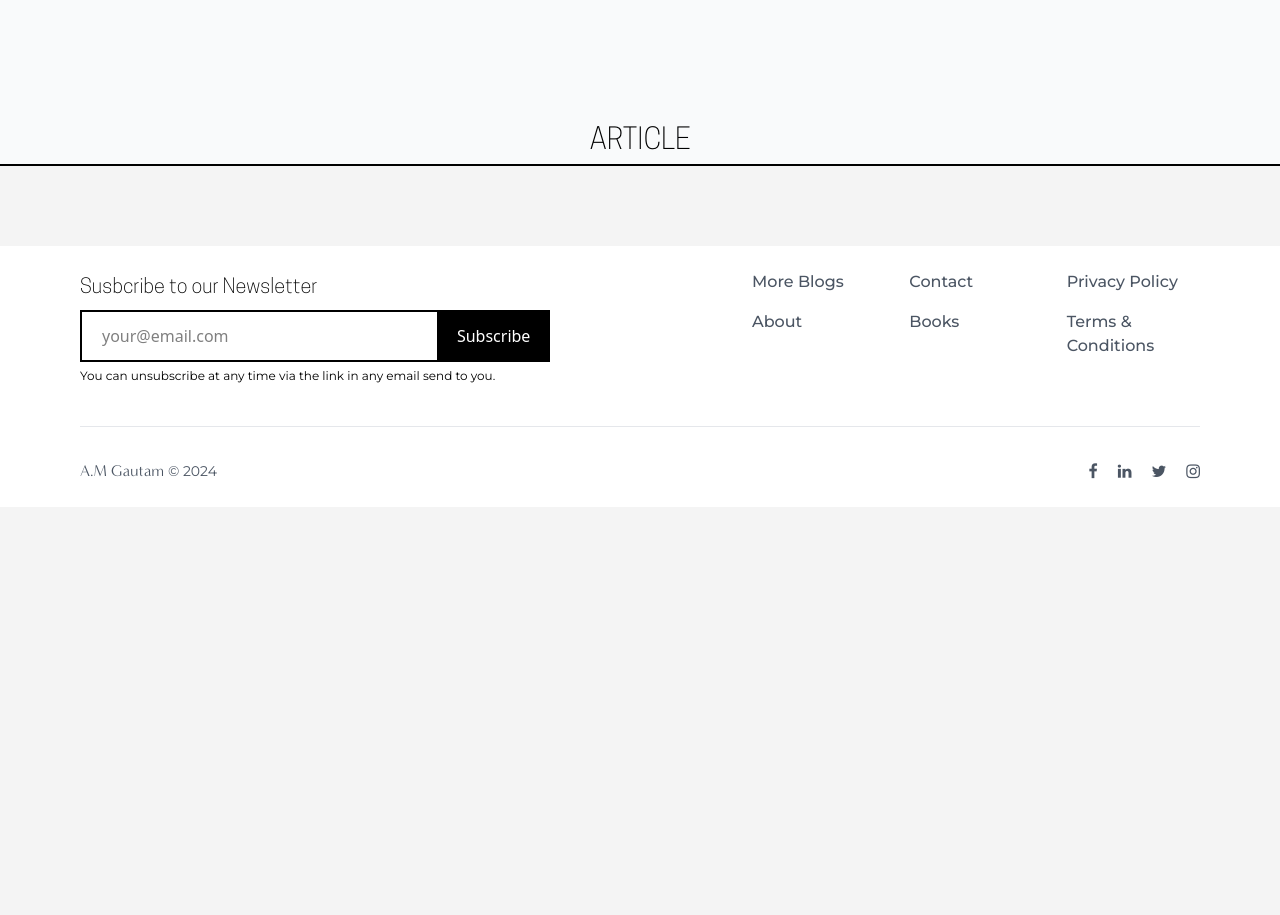
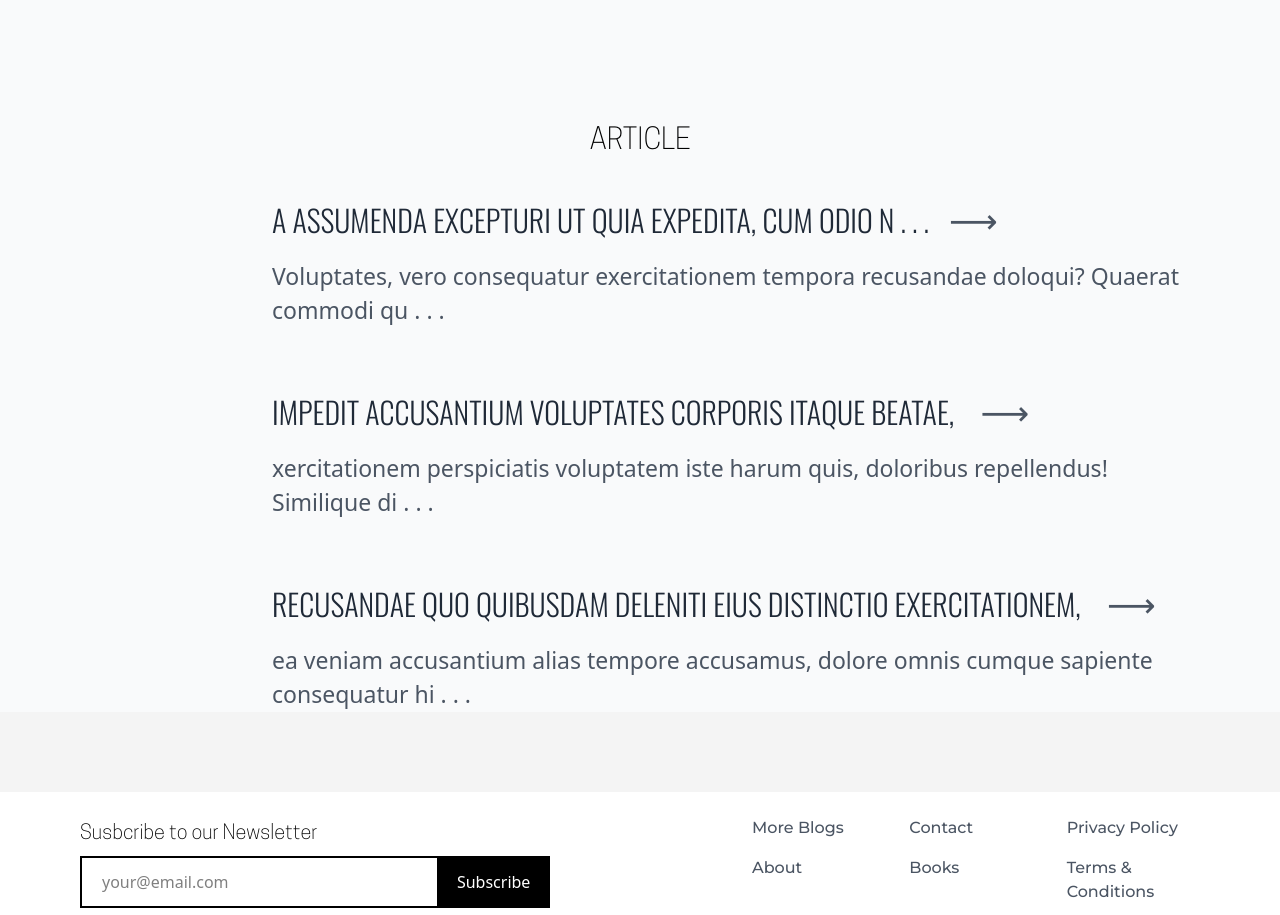
Before and after one commit to 108aryanmaurya/A_WritersPortfolio, a React (Vite) app: page /Work in a window 1280 px wide. Shown: the part 2900-3815 px from the top of the page. Before the commit the page ends 3407 px from the top, so only its background shows below. Built offline with nearby package versions, Linux system fonts and the light colour scheme; a web font is replaced by a local one.

Commit message:
progress in work page and single book page

```diff
--- a/src/components/constants/index.js
+++ b/src/components/constants/index.js
@@ -63,3 +63,23 @@ export const covers = [
       "Impedit accusantium voluptates corporis itaque beatae, repellendus enim harum laboriosam excepturi quaerat non est! Voluptates, vero consequatur exercitationem tempora recusandae doloqui? Quaerat commodi quae beatae sequi rem minus, recusandae maxime?",
   },
 ];
+
+
+
+export const articles = [
+  {
+    title: "A assumenda excepturi ut quia expedita, cum odio nemo vitae Possimus ea veniam ",
+    description: "Voluptates, vero consequatur exercitationem tempora recusandae doloqui? Quaerat commodi quae beatae sequi rem minus, recusandae maxime?"
+
+  },
+  {
+    title: "Impedit accusantium voluptates corporis itaque beatae, ",
+    description: "xercitationem perspiciatis voluptatem iste harum quis, doloribus repellendus! Similique dicta temporibus trum! Laborum aperiam quas praesentium quo consequuntu"
+
+  },
+  {
+    title: "recusandae quo quibusdam deleniti eius distinctio exercitationem, ",
+    description: "ea veniam accusantium alias tempore accusamus, dolore omnis cumque sapiente consequatur hic ipsum excepturi, ipusto? Iure libero eos recusandae quo."
+
+  },
+]
--- a/src/pages/Work.jsx
+++ b/src/pages/Work.jsx
@@ -45,19 +45,19 @@ export default function Work() {
       <div className="top-5 max-md:justify-center  pr-2 sticky max-md:bg-white  max-md:top-0   max-md:pr-1 gap-1 items-center max-md:text-[13px]  justify-end flex max-md:items-center  max-md:gap-3 max-md:py-[2px] ">
         <div
           className=" max-md:border-none  max-sm:p-1   max-md:m-1   w-auto
-          max-md:text-[11px]   max-w-[200px] flex justify-center items-center flex-row text-black   border-2 max-md:p-1 p-2 gap-2  border-black"
+          max-md:text-[13px]   max-w-[200px] flex justify-center items-center flex-row text-black   border-2 max-md:p-1 p-2 gap-2  border-black"
           onClick={scrollToBooks}
         >
           <span>BOOKS</span>
         </div>
         <div
-          className="  max-md:border-none  max-sm:p-1    max-md:m-1   w-auto max-w-[200px] max-md:text-[11px] flex justify-center items-center flex-row text-black   border-2 p-2 gap-2    border-black"
+          className="  max-md:border-none  max-sm:p-1    max-md:m-1   w-auto max-w-[200px] max-md:text-[13px] flex justify-center items-center flex-row text-black   border-2 p-2 gap-2    border-black"
           onClick={scrollToArticle}
         >
           <span>ARTICLES</span>
         </div>
         <div
-          className=" max-md:border-none  max-sm:p-1  max-md:m-1   w-auto max-w-[200px] flex justify-center items-center flex-row text-black   border-2 p-2 gap-2 max-md:text-[11px]   border-black"
+          className=" max-md:border-none  max-sm:p-1  max-md:m-1   w-auto max-w-[200px] flex justify-center items-center flex-row text-black   border-2 p-2 gap-2 max-md:text-[13px]   border-black"
           onClick={scrollToNews}
         >
           <span>NEWS & MEDIA</span>
--- a/src/section/Work/Articles.jsx
+++ b/src/section/Work/Articles.jsx
@@ -1,12 +1,32 @@
 import React from "react";
+import { ArrowRightBlack } from "../../assets/icons";
+import { articles } from "../../components/constants";
 
 const Article = () => {
   return (
     <section>
-      <div className="border-b-2  border-black text-center text-[29px] my-7 font-[100] font-CooperHevitt">
+      <div className=" text-center text-[29px] my-7 max-md:my-2 font-[100] font-CooperHevitt">
         ARTICLE
       </div>
-      <div></div>
+      <div className="px-24 flex flex-col max-md:px-6 justify-center mt-7 max-md:mt-6 max-md:ml-0   ml-44  max-md:gap-9 gap-14">
+        {articles.map((art) => (
+          <div key={2} className=" flex max-md:gap-0 flex-col gap-4">
+            <span className="text-[30px]   max-md:text-[20px]  uppercase text-gray-800 font-Oswald max-md:leading-4 max-md:mb-2">
+              {art.title.length > 70
+                ? art.title.substring(0, 50) + " . . ."
+                : art.title}
+              <span className=" ml-5 max-md:text-[28px] text-[34px]   text-gray-600">
+                ⟶
+              </span>{" "}
+            </span>{" "}
+            <div className="max-md:leading-4 text-[23px] max-md:text-[18px] text-gray-600 ">
+              {art.description.length > 90
+                ? art.description.substring(0, 90) + " . . ."
+                : art.description}
+            </div>
+          </div>
+        ))}
+      </div>
     </section>
   );
 };
```
